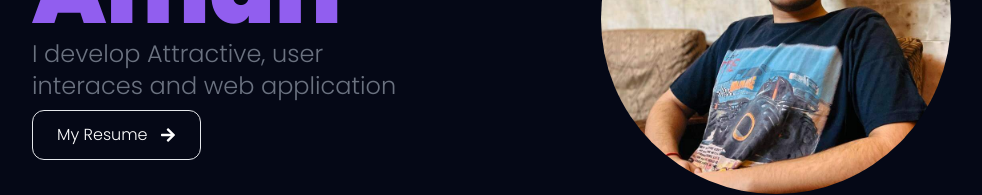
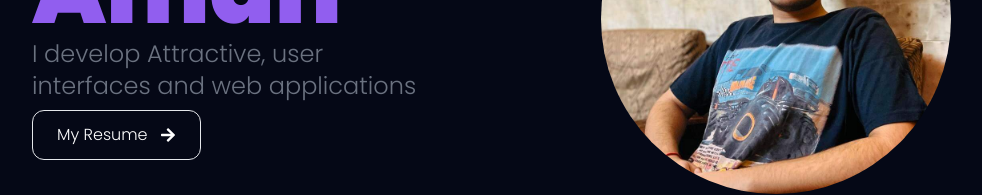
Before and after one commit to AmanSingh6574/My-Porfolio, a React (Vite) app: page / in a window 1280 px wide. Shown: the part 311-506 px from the top of the page, without its empty margins (112-1094 px from the left). Built offline with nearby package versions, Linux system fonts and the light colour scheme.

Commit message:
Update Home.jsx

```diff
--- a/src/components/Home.jsx
+++ b/src/components/Home.jsx
@@ -17,7 +17,7 @@ function Home() {
             Hi, I'm <span className="text-4xl sm:text-8xl text-[#915EEF]">Aman</span>
           </span>
           <span className="text-gray-500 text-2xl">I develop Attractive, user</span>
-          <span className="text-gray-500 text-2xl">interaces and web application</span>
+          <span className="text-gray-500 text-2xl">interfaces and web applications</span>
 
           <div className="">
             <a name="resume" target="_blank" href="https://drive.google.com/file/d/1loARGBDYw9Xyu7LsPbWhrInUiyWULp3H/view?usp=share_link" className="flex group justify-start items-center  gap-3  w-fit py-3 cursor-pointer px-6 my-2 rounded-xl border">My Resume
```
